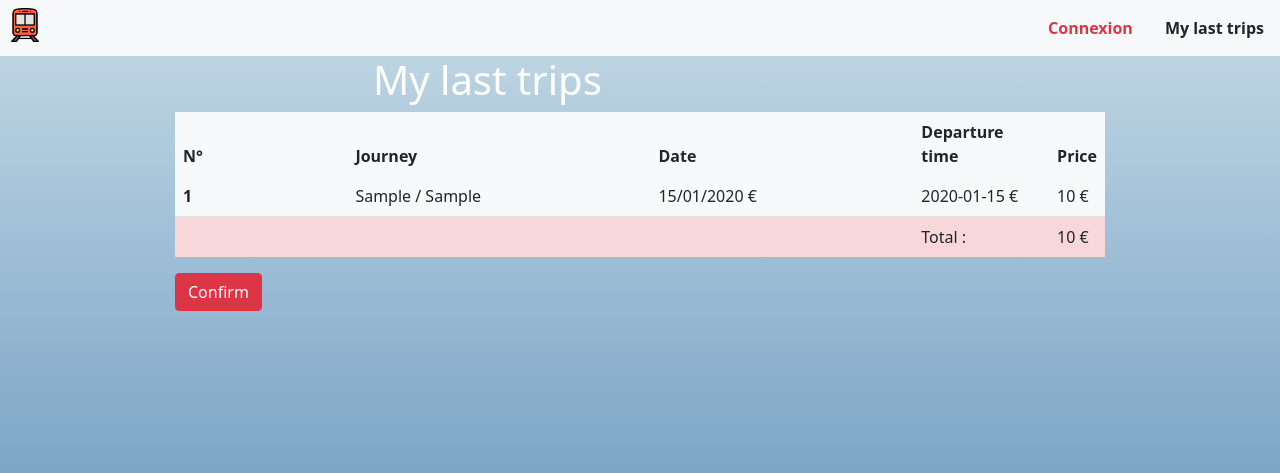
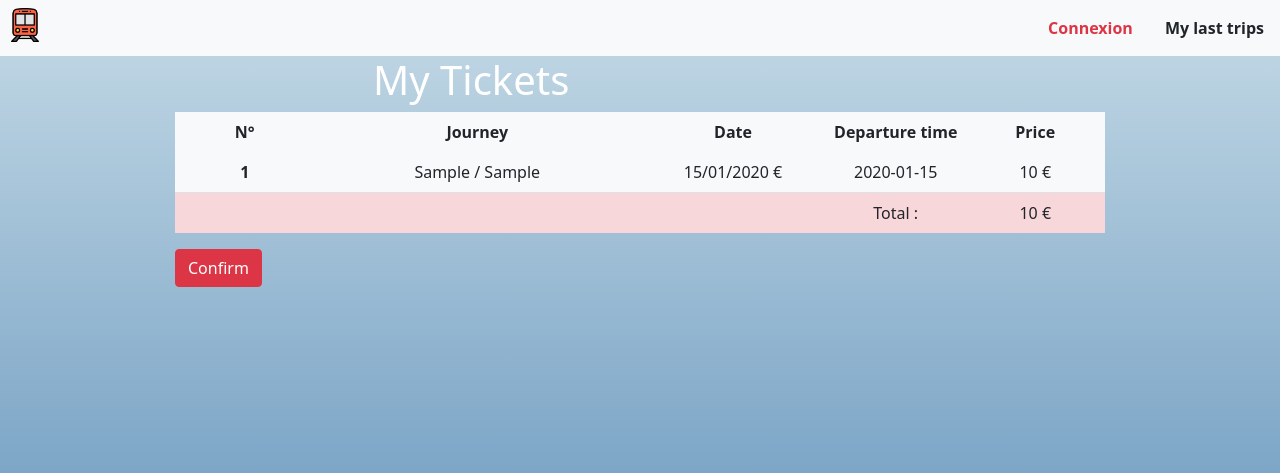
Before and after one commit to eph321/ticketac, a Node server app: template views/basket.ejs in a window 1280 px wide. Shown: the top 473 px of the page. Run offline with Node 20, Linux system fonts and the light colour scheme; the template is opened without the code that fills it: values that come from a table or form of the project are taken from there, others are empty; tables that the repository leaves empty hold one stand-in row (values such as "Sample post"); some libraries are stand-ins or nearby versions.

Commit message:
mise en page panier

```diff
--- a/views/basket.ejs
+++ b/views/basket.ejs
@@ -24,7 +24,7 @@
 
 
         <div class="row offset-3">
-            <h1 style="color:white">My last trips</h1>
+            <h1 style="color:white">My Tickets</h1>
         </div>
 
         <div class="offset-1 col-10">
@@ -32,14 +32,14 @@
             <p class='text-danger'> Pas d'article dans le panier </p>
             <% } else { %>
 
-            <table class="table table-borderless bg-light text-dark">
+            <table class="table table-borderless bg-light text-center text-dark">
                 <thead>
                     <tr>
-                        <th scope="col" style="width:20%">N°</th>
+                        <th scope="col" style="width:15%">N°</th>
                         <th scope="col" style="width:35%">Journey</th>
-                        <th scope="col" style="width:30%">Date</th>
+                        <th scope="col" style="width:20%">Date</th>
                         <th scope="col" style="width:15%">Departure time</th>
-                        <th scope="col"style="width:15%">Price</th>
+                        <th scope="col" style="width:15%">Price</th>
                     </tr>
                 </thead>
                 <tbody>
@@ -58,7 +58,7 @@
                         <%= dateFormat(journeys[i].date)%> €
                     </td>
                     <td>
-                        <%= journeys[i].departureTime%> €
+                        <%= journeys[i].departureTime%>
                     </td>
                     <td>
                         <%= journeys[i].price %> €
```
